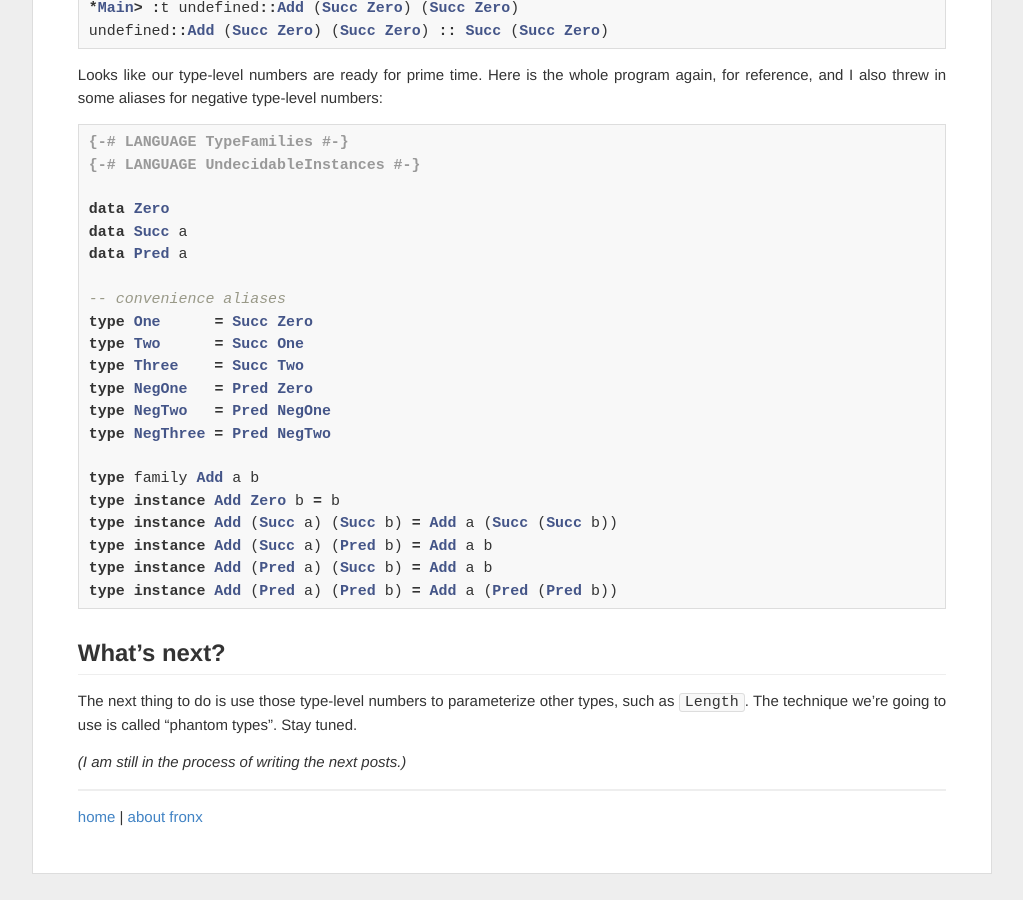
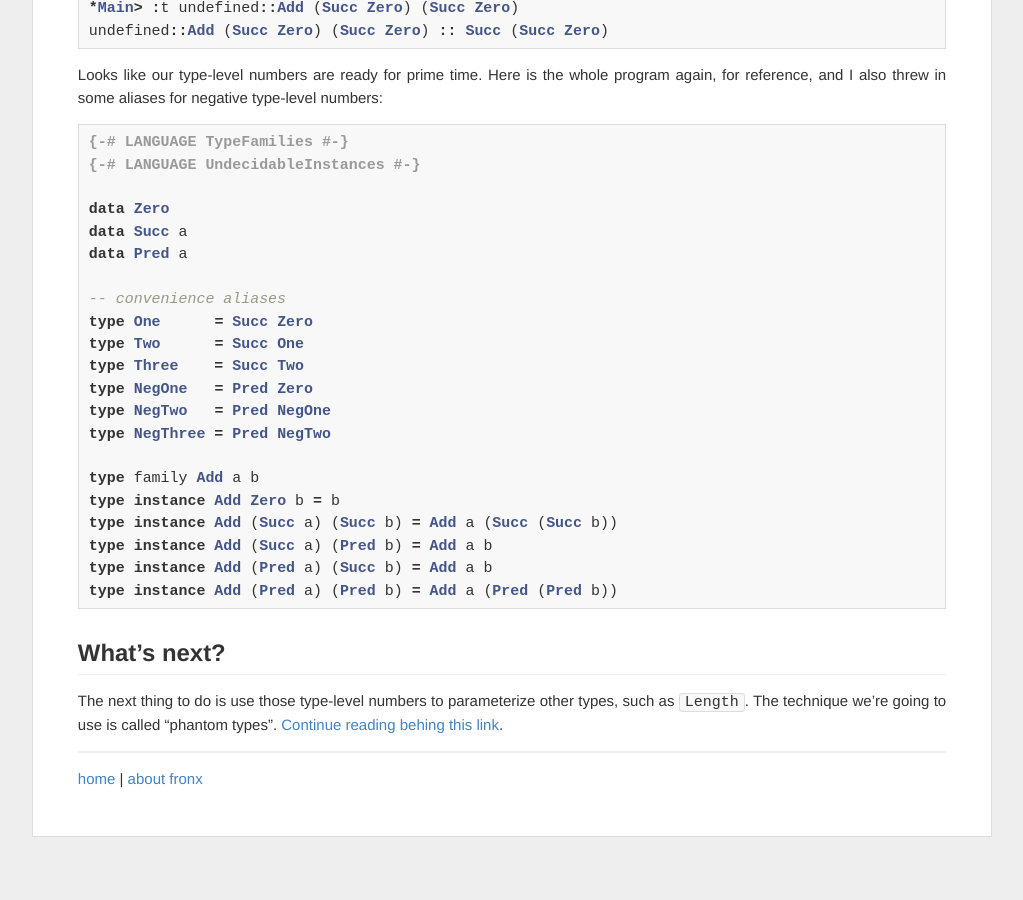
Before and after one commit to fronx/fronx.github.io, a Jekyll site: the page built from _posts/2013-12-24-physical-dimensions-and-types-1.md, in a window 1280 px wide and 900 px high, scrolled down 3797 px. Shown: the whole window, without its empty margins (128-1151 px from the left). Built offline with Jekyll 4.4.1, drawn with Linux system fonts in a browser that asks for light colours; Markdown is read by kramdown in place of the engine named in the settings; after the commit the page ends 4660 px from its top, so only the background shows below that.

Commit message:
add link

```diff
--- a/_posts/2013-12-24-physical-dimensions-and-types-1.md
+++ b/_posts/2013-12-24-physical-dimensions-and-types-1.md
@@ -189,9 +189,8 @@ type instance Add (Pred a) (Pred b) = Add a (Pred (Pred b))
 
 ## What's next?
 
-The next thing to do is use those type-level numbers to parameterize other types, such as `Length`. The technique we're going to use is called "phantom types". Stay tuned.
-
-<i>(I am still in the process of writing the next posts.)</I>
+The next thing to do is use those type-level numbers to parameterize other types, such as `Length`. The technique we're going to use is called "phantom types". [Continue reading behing this link][3].
 
 [1]: /2013-12-24--physical-dimensions-and-types-0/
 [2]: http://en.wikipedia.org/wiki/Peano_axioms
+[3]: /2013-12-24--physical-dimensions-and-types-2/
```
